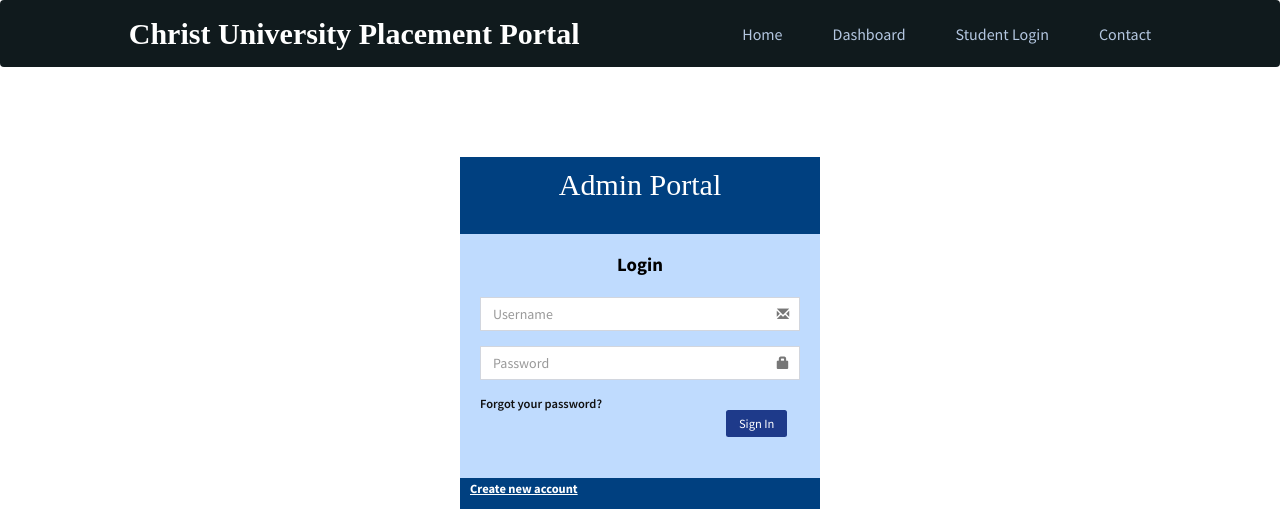
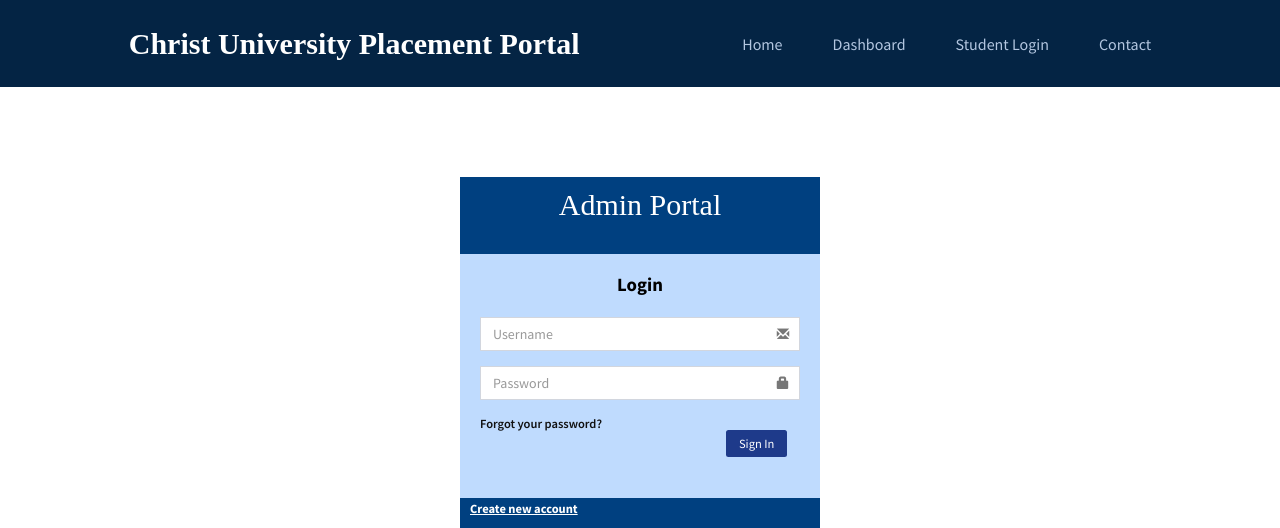
Before and after one commit to asghar-innama/Placement2, a PHP site: page /admin/index.php in a window 1280 px wide. Shown: the top 528 px of the page. Run offline with PHP 8.4, Linux system fonts and the light colour scheme; some libraries are stand-ins or nearby versions.

Commit message:
tiny changes in the headers

```diff
--- a/php/header.php
+++ b/php/header.php
@@ -5,14 +5,14 @@
          <nav id="navbar" class="navbar">
              <ul>
                  <li><a class="nav-link scrollto" href="index.php">Home</a></li>
-                 <li class="dropdown"><a href="login.php"><span>Login</span> <i class="bi bi-chevron-down dropdown-indicator"></i></a>
+                 <li class="dropdown"><a href="login.php"><span style="color:#0d6efd;" >Login</span> <i class="bi bi-chevron-down dropdown-indicator"></i></a>
                      <ul>
                          <li><a href="admin/index.php">Admin Login</a></li>
                          <li><a href="login-candidates.php">Student Login</a></li>
                          <li><a href="login-company.php">Placement Cell</a></li>
                      </ul>
                  </li>
-                 <li class="dropdown"><a href="login.php"><span>Register</span> <i class="bi bi-chevron-down dropdown-indicator"></i></a>
+                 <li class="dropdown"><a href="login.php"><span style="color:#0d6efd;" >Register</span> <i class="bi bi-chevron-down dropdown-indicator"></i></a>
                      <ul>
                          <!-- <li><a href="admin/index.php">Admin</a></li> -->
                          <li><a href="register-candidates.php">Students</a></li>
--- a/uploads/admin_header.php
+++ b/uploads/admin_header.php
@@ -57,9 +57,9 @@
         display: flex;
         justify-content: space-between;
         align-items: center;
-        padding: 1rem 1.5rem;
-        /* background-color: #114f5e; */
-        background-color: #101a1d;
+        padding: 2rem 1.5rem;
+        background-color: #042444;
+        border-radius: 0px;
     }
 
     .hamburger {
@@ -154,6 +154,7 @@
     }
 </style>
 
+
 <!-- js files-->
 
 <script>
```
Also changed, not shown: uploads/user_header.php (+4 -3 lines).
